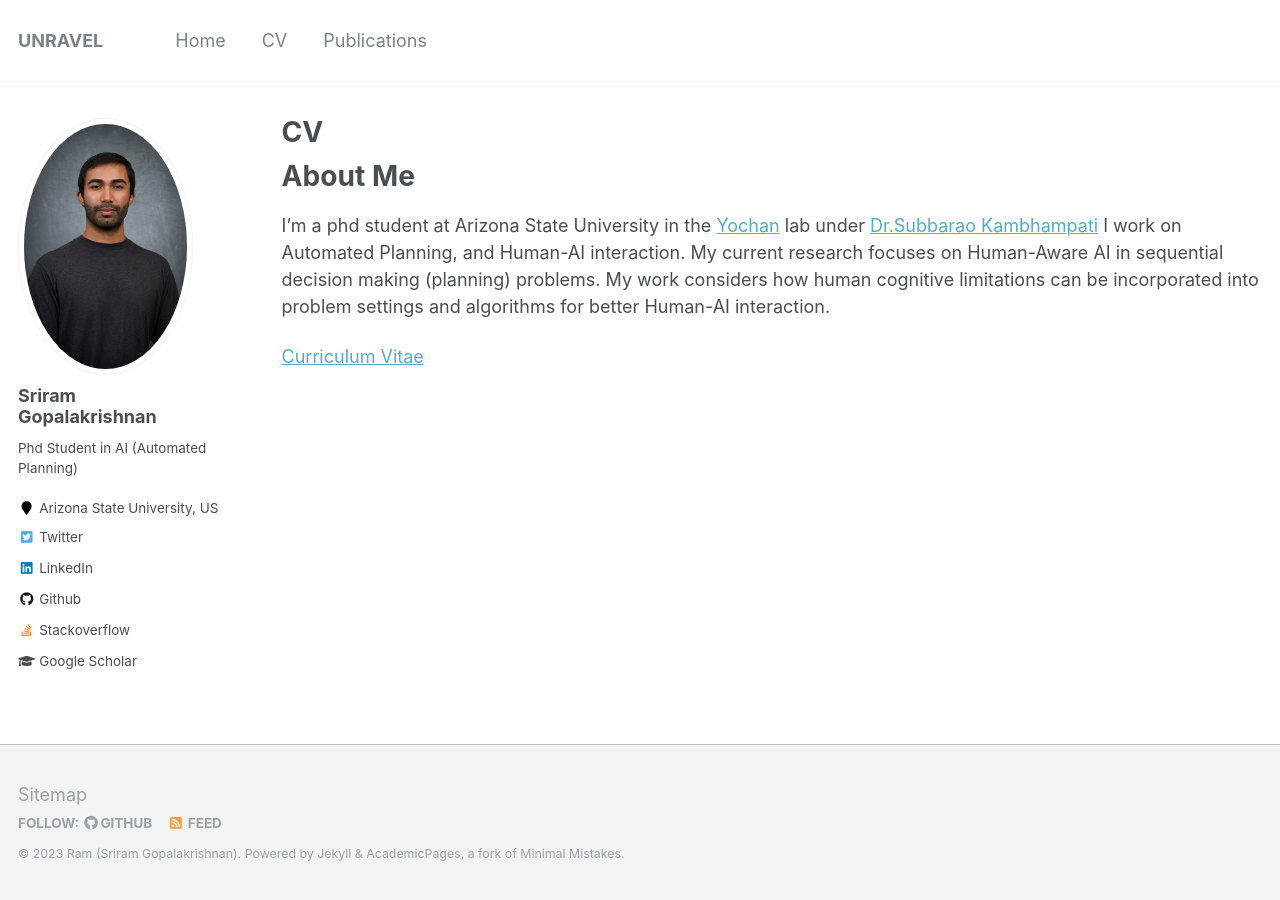
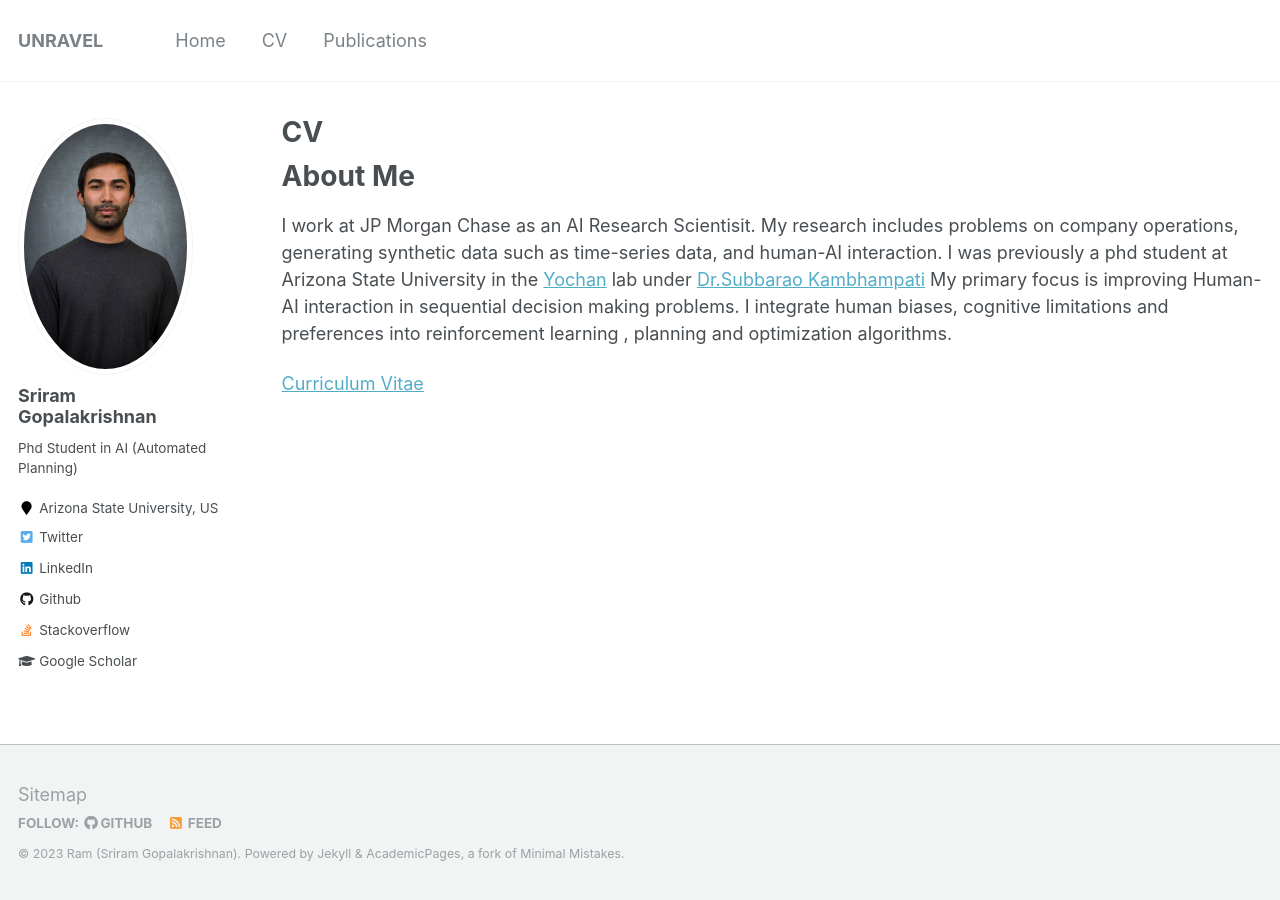
Before and after one commit to marirsg2/Sriram_Unravel, a Jekyll site: the page built from _pages/cv.md, in a window 1280 px wide. Built offline with Jekyll 4.4.1, drawn with Linux system fonts in a browser that asks for light colours.

Commit message:
Update cv.md

```diff
--- a/_pages/cv.md
+++ b/_pages/cv.md
@@ -9,8 +9,9 @@ redirect_from:
 
 About Me
 ======
-I'm a phd student at Arizona State University in the [Yochan](https://yochan-lab.github.io/home/) lab under [Dr.Subbarao Kambhampati](http://rakaposhi.eas.asu.edu/)
-I work on Automated Planning, and Human-AI interaction. My current research focuses on Human-Aware AI in sequential decision making (planning) problems. My work considers how human cognitive limitations can be incorporated into problem settings and algorithms for better Human-AI interaction.
+I work at JP Morgan Chase as an AI Research Scientisit. My research includes problems on company operations, generating synthetic data such as time-series data, and human-AI interaction.
+I was previously a phd student at Arizona State University in the [Yochan](https://yochan-lab.github.io/home/) lab under [Dr.Subbarao Kambhampati](http://rakaposhi.eas.asu.edu/)
+My primary focus is improving Human-AI interaction in sequential decision making problems. I integrate human biases, cognitive limitations and preferences into reinforcement learning , planning and optimization algorithms.
 
 [Curriculum Vitae](https://marirsg2.github.io/Sriram_Unravel/files/CV_Sriram.pdf)
 
```
